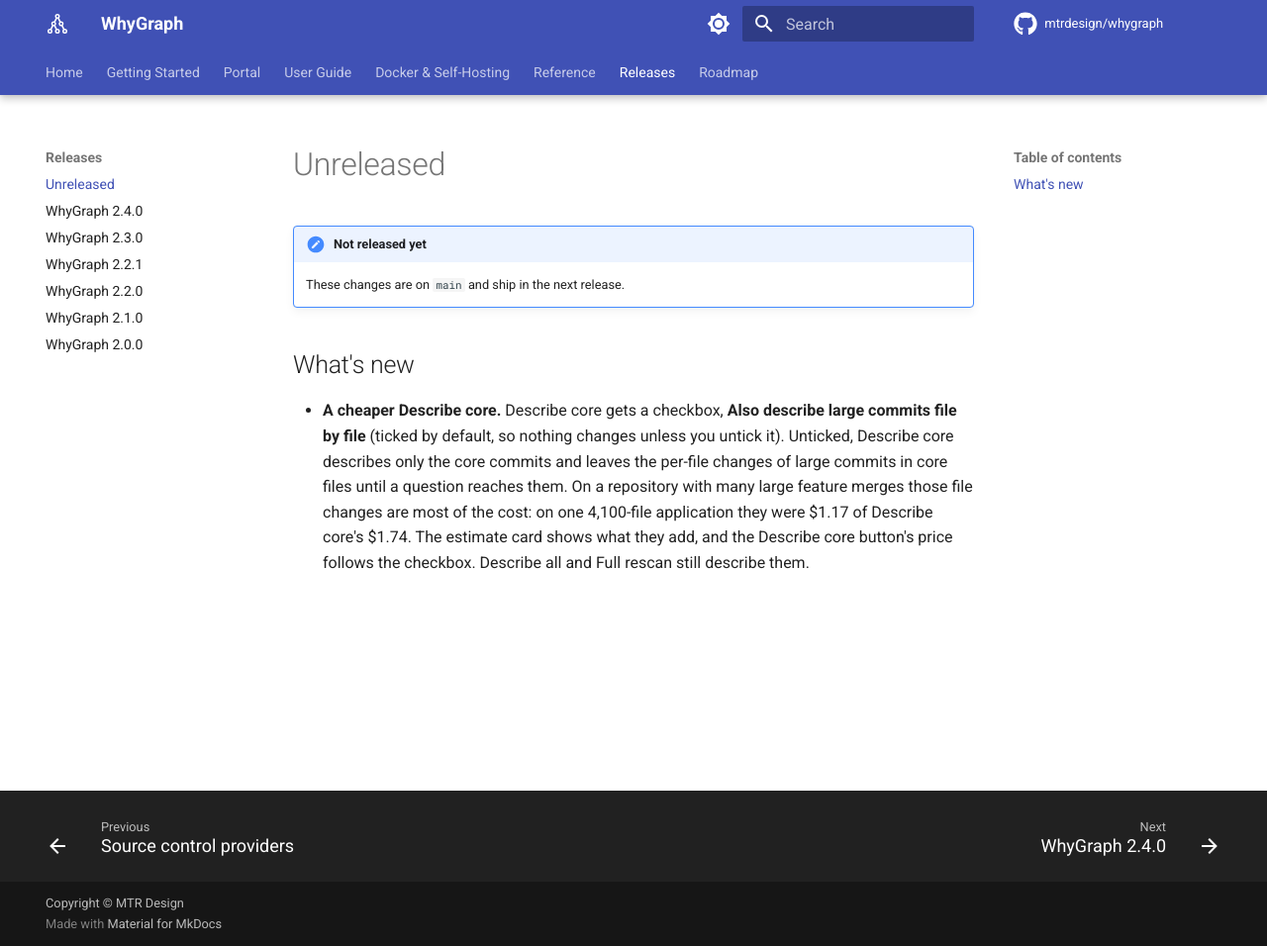
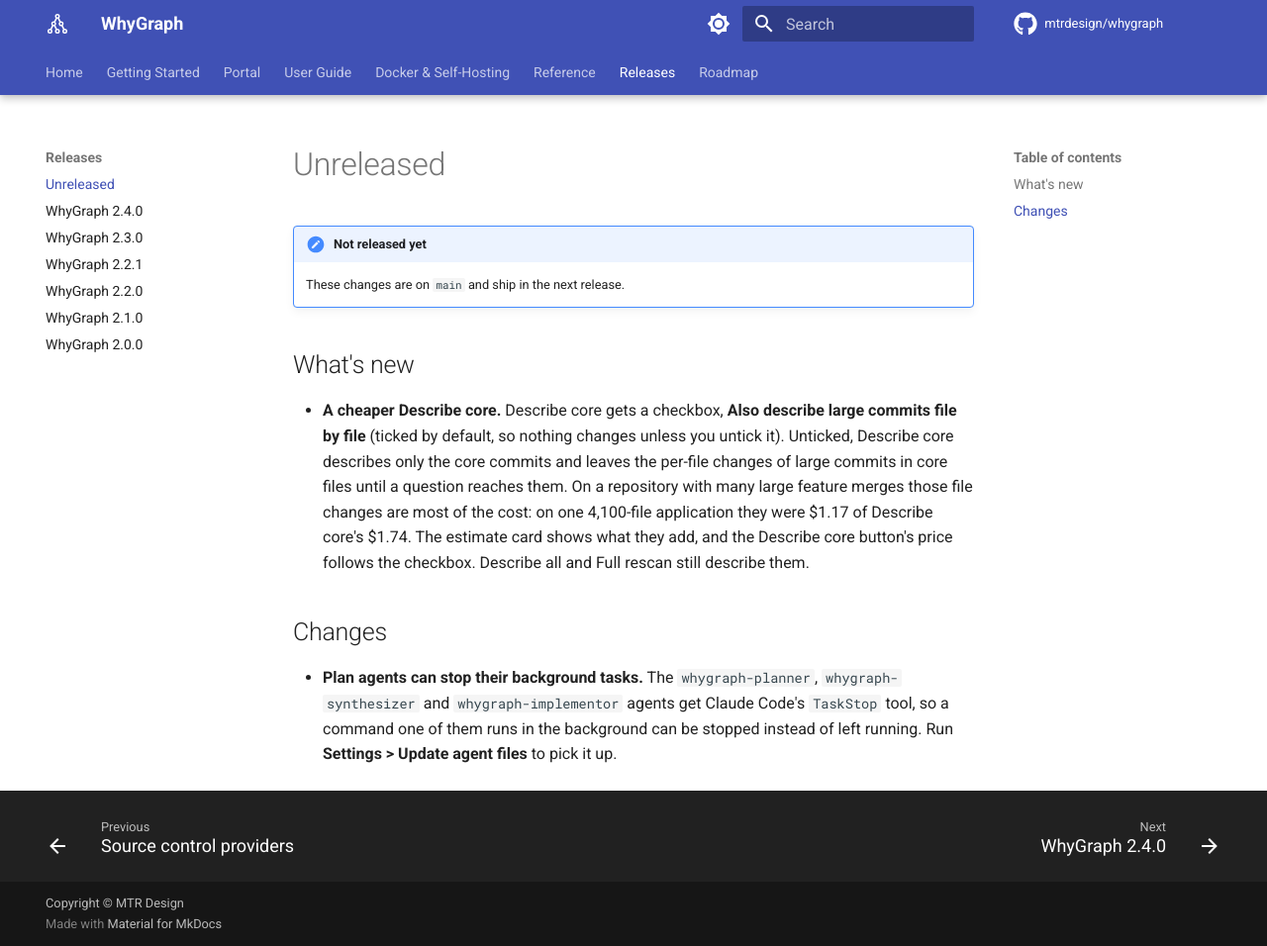
Before and after one commit to mtrdesign/whygraph, an MkDocs documentation site: the page built from docs/releases/unreleased.md, in a window 1280 px wide and 956 px high. Shown: the whole window at 99% size. Built offline with MkDocs 1.6.1 and Material for MkDocs 9.7.7, drawn with Linux system fonts in a browser that asks for light colours; comment, search, counter and statistics services are not loaded.

Commit message:
chore(assets): give the plan agents TaskStop (#111)
The whygraph-planner, whygraph-synthesizer and whygraph-implementor
agents can now stop a background task they started instead of leaving
it running. The implementor's body keeps its shared tool sentence,
since the Cursor, VS Code and Codex copies have no TaskStop.

```diff
--- a/docs/releases/unreleased.md
+++ b/docs/releases/unreleased.md
@@ -12,3 +12,10 @@
   are most of the cost: on one 4,100-file application they were $1.17 of Describe core's $1.74. The
   estimate card shows what they add, and the Describe core button's price follows the checkbox.
   Describe all and Full rescan still describe them.
+
+## Changes
+
+- **Plan agents can stop their background tasks.** The `whygraph-planner`, `whygraph-synthesizer`
+  and `whygraph-implementor` agents get Claude Code's `TaskStop` tool, so a command one of them runs
+  in the background can be stopped instead of left running. Run **Settings > Update agent files** to
+  pick it up.
```
Also changed, not shown: src/whygraph/assets/claude-code/agents/implementor.md (+1 -1 lines), src/whygraph/assets/claude-code/agents/planner.md (+1 -1 lines), src/whygraph/assets/claude-code/agents/synthesizer.md (+1 -1 lines), 1 other file.
